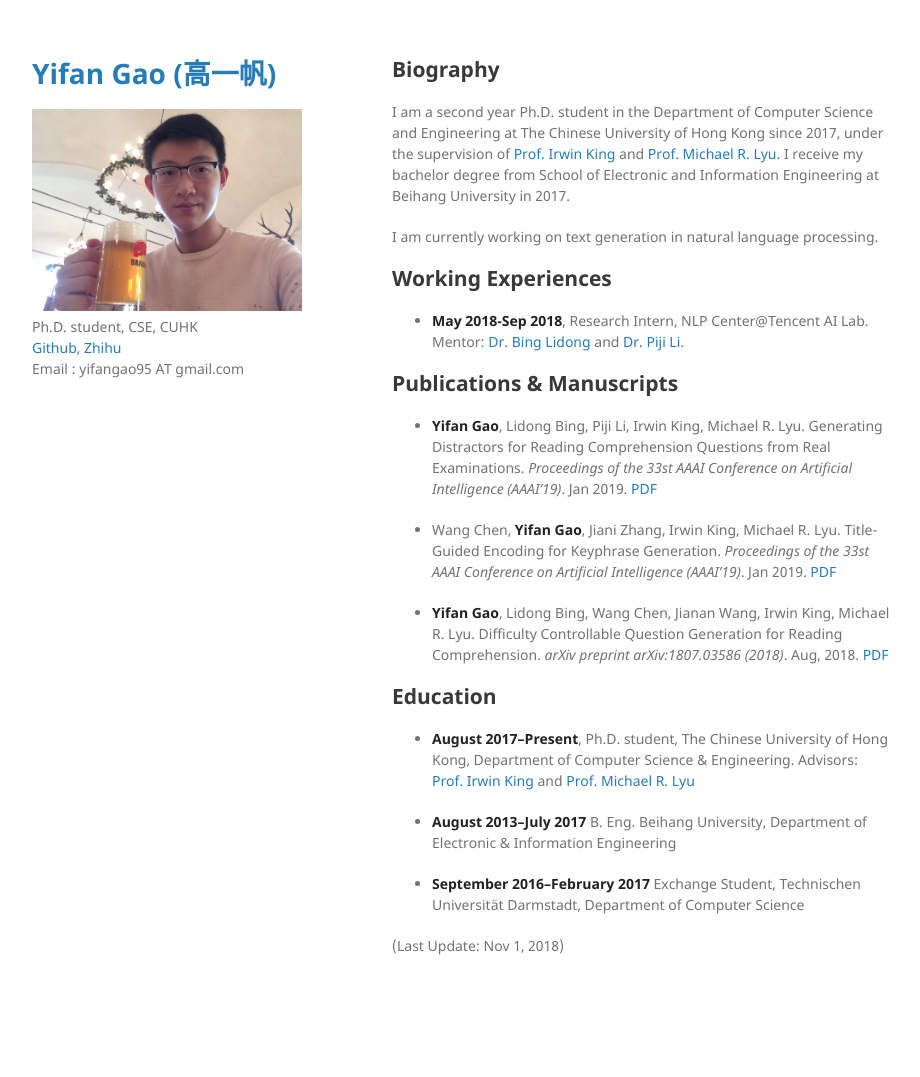
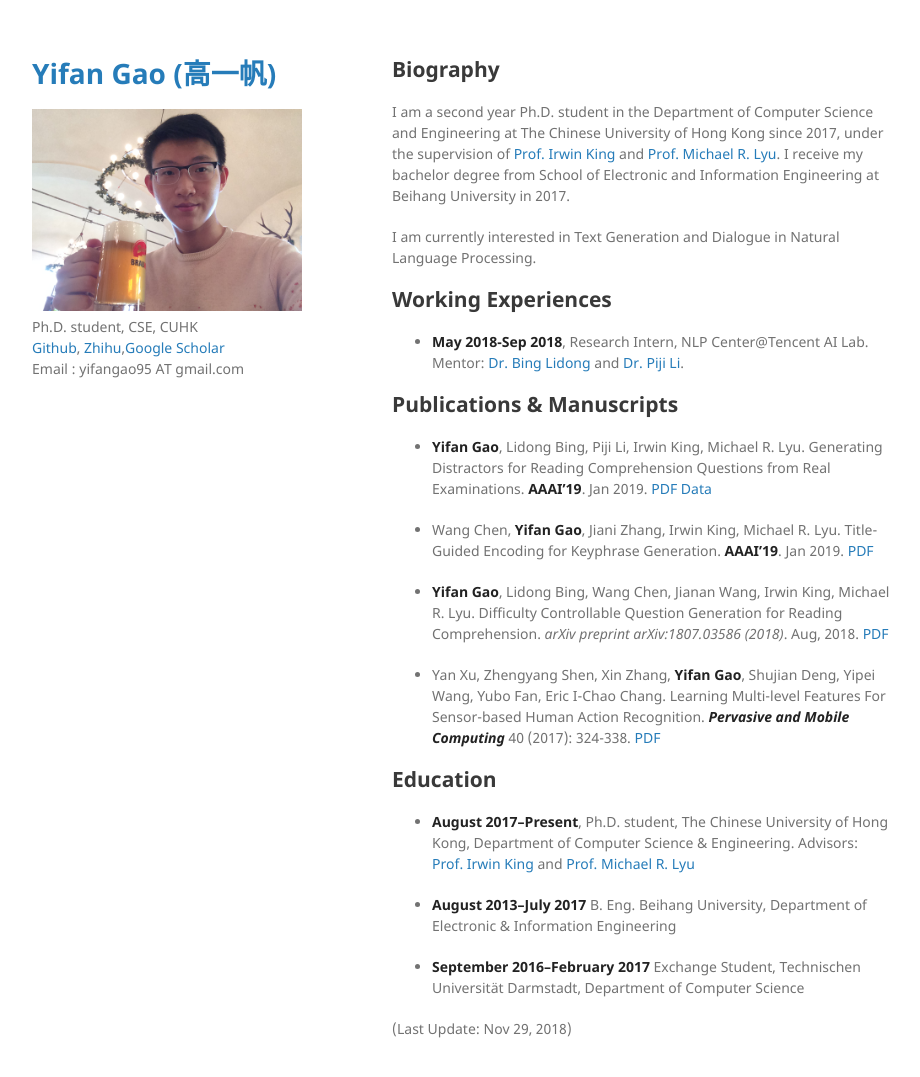
Before and after one commit to Yifan-Gao/Yifan-Gao.github.io, a Jekyll site: the page built from index.md, in a window 1280 px wide and 1109 px high. Shown: the top 1077 px of the window, without its empty margins (178-1098 px from the left). Built offline with Jekyll 4.4.1, drawn with Linux system fonts in a browser that asks for light colours; our own code applies the rules of GitHub Pages for plain Markdown files.

Commit message:
add info

```diff
--- a/_config.yml
+++ b/_config.yml
@@ -2,7 +2,7 @@ title: Yifan Gao (高一帆)
 logo: /assets/img/1fan.jpg
 description: Ph.D. student, CSE, CUHK
 research: Text Generation, Natural Language Processing
-social:  <a href="https://github.com/Evan-Gao">Github</a>, <a href="https://www.zhihu.com/people/YifanGao/activities">Zhihu</a>
+social:  <a href="https://github.com/Evan-Gao">Github</a>, <a href="https://www.zhihu.com/people/YifanGao/activities">Zhihu</a>,<a href="https://scholar.google.com.hk/citations?user=erdMFJwAAAAJ&hl=en&oi=ao">Google Scholar</a>
 email: Email &#58 yifangao95 AT gmail.com
 show_downloads: false
 google_analytics: UA-126219209-1
--- a/index.md
+++ b/index.md
@@ -5,17 +5,19 @@ layout: default
 ## Biography
 I am a second year Ph.D. student in the Department of Computer Science and Engineering at The Chinese University of Hong Kong since 2017, under the supervision of [Prof. Irwin King](http://www.cse.cuhk.edu.hk/irwin.king/) and [Prof. Michael R. Lyu](http://www.cse.cuhk.edu.hk/lyu/). I receive my bachelor degree from School of Electronic and Information Engineering at Beihang University in 2017.
 
-I am currently working on text generation in natural language processing.
+I am currently interested in Text Generation and Dialogue in Natural Language Processing.
 
 ## Working Experiences
 - **May 2018-Sep 2018**, Research Intern, NLP Center@Tencent AI Lab. Mentor: [Dr. Bing Lidong](https://lidongbing.github.io/) and [Dr. Piji Li](http://lipiji.com).
 
 ## Publications & Manuscripts
-- **Yifan Gao**, Lidong Bing, Piji Li, Irwin King, Michael R. Lyu. Generating Distractors for Reading Comprehension Questions from Real Examinations. _Proceedings of the 33st AAAI Conference on Artificial Intelligence (AAAI'19)_. Jan 2019. [PDF](https://arxiv.org/abs/1809.02768)
+- **Yifan Gao**, Lidong Bing, Piji Li, Irwin King, Michael R. Lyu. Generating Distractors for Reading Comprehension Questions from Real Examinations. **AAAI'19**. Jan 2019. [PDF](https://arxiv.org/abs/1809.02768) [Data](https://github.com/Evan-Gao/Distractor-Generation-RACE)
 
-- Wang Chen, **Yifan Gao**, Jiani Zhang, Irwin King, Michael R. Lyu. Title-Guided Encoding for Keyphrase Generation. _Proceedings of the 33st AAAI Conference on Artificial Intelligence (AAAI'19)_. Jan 2019. [PDF](https://arxiv.org/abs/1808.08575)
+- Wang Chen, **Yifan Gao**, Jiani Zhang, Irwin King, Michael R. Lyu. Title-Guided Encoding for Keyphrase Generation. **AAAI'19**. Jan 2019. [PDF](https://arxiv.org/abs/1808.08575)
 
 - **Yifan Gao**, Lidong Bing, Wang Chen, Jianan Wang, Irwin King, Michael R. Lyu. Difficulty Controllable Question Generation for Reading Comprehension. _arXiv preprint arXiv:1807.03586 (2018)_. Aug, 2018. [PDF](https://arxiv.org/abs/1807.03586)
+
+- Yan Xu, Zhengyang Shen, Xin Zhang, **Yifan Gao**, Shujian Deng, Yipei Wang, Yubo Fan, Eric I-Chao Chang. Learning Multi-level Features For Sensor-based Human Action Recognition. ***Pervasive and Mobile Computing*** 40 (2017): 324-338. [PDF](https://www.sciencedirect.com/science/article/pii/S1574119217301141)
 
 ## Education
 - **August 2017--Present**, Ph.D. student, The Chinese University of Hong Kong, Department of Computer Science & Engineering. Advisors: [Prof. Irwin King](http://www.cse.cuhk.edu.hk/irwin.king/) and [Prof. Michael R. Lyu](http://www.cse.cuhk.edu.hk/lyu/)
@@ -24,4 +26,4 @@ I am currently working on text generation in natural language processing.
 
 - **September 2016--February 2017** Exchange Student, Technischen Universität Darmstadt, Department of Computer Science
 
-(Last Update: Nov 1, 2018)
+(Last Update: Nov 29, 2018)
```
